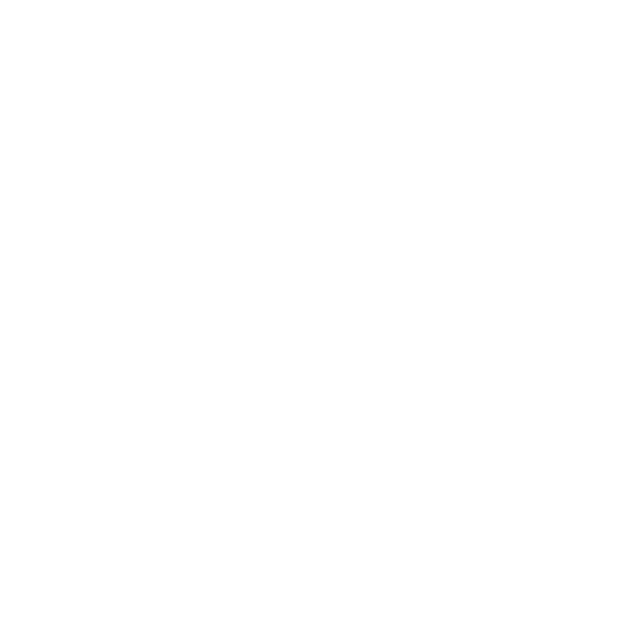
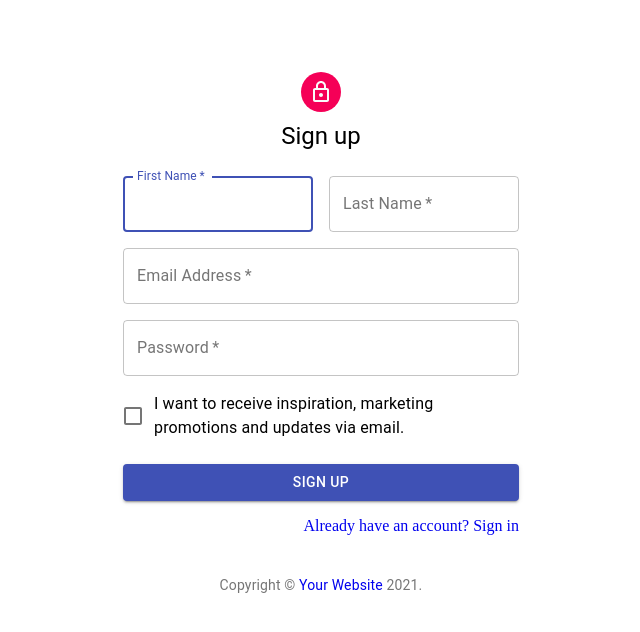
Before and after one commit to Three97/udemy-microfrontends-dashboard, a React app in the folder auth/: page /auth/signup in a window 1280 px wide. Shown: the top 632 px of the page, without its empty margins (319-959 px from the left). Built offline with nearby package versions, Linux system fonts and the light colour scheme.

Commit message:
adds framework for auth microservice;

```diff
--- a/auth/public/index.html
+++ b/auth/public/index.html
@@ -5,7 +5,7 @@
   <meta charset="UTF-8">
   <meta http-equiv="X-UA-Compatible" content="IE=edge">
   <meta name="viewport" content="width=device-width, initial-scale=1.0">
-  <title>Marketing Microfrontend</title>
+  <title>Authentication Microfrontend</title>
 </head>
 <body>
   <div id="_auth-dev-root"></div>
--- a/auth/src/App.js
+++ b/auth/src/App.js
@@ -2,8 +2,8 @@
 import { Switch, Route, Router } from 'react-router-dom';
 import { StylesProvider, createGenerateClassName } from '@material-ui/core/styles';
 
-// import Landing from './components/Landing';
-// import Pricing from './components/Pricing';
+import Signin from './components/Signin';
+import Signup from './components/Signup';
 
 const generateClassName = createGenerateClassName({
   productionPrefix: 'au',
@@ -15,7 +15,8 @@
       <StylesProvider generateClassName={generateClassName}>
         <Router history={history}>
           <Switch>
-
+            <Route path="/auth/signin" component={Signin} />
+            <Route path="/auth/signup" component={Signup} />
           </Switch>
         </Router>
       </StylesProvider>
--- /dev/null
+++ b/auth/src/components/Signin.js
@@ -0,0 +1,118 @@
+import React from 'react';
+import Avatar from '@material-ui/core/Avatar';
+import Button from '@material-ui/core/Button';
+import TextField from '@material-ui/core/TextField';
+import FormControlLabel from '@material-ui/core/FormControlLabel';
+import Checkbox from '@material-ui/core/Checkbox';
+import Grid from '@material-ui/core/Grid';
+import Box from '@material-ui/core/Box';
+import LockOutlinedIcon from '@material-ui/icons/LockOutlined';
+import Typography from '@material-ui/core/Typography';
+import { makeStyles } from '@material-ui/core/styles';
+import Container from '@material-ui/core/Container';
+import { Link } from 'react-router-dom';
+
+function Copyright() {
+  return (
+    <Typography variant="body2" color="textSecondary" align="center">
+      {'Copyright © '}
+      <Link color="inherit" to="/">
+        Your Website
+      </Link>{' '}
+      {new Date().getFullYear()}
+      {'.'}
+    </Typography>
+  );
+}
+
+const useStyles = makeStyles((theme) => ({
+  '@global': {
+    a: {
+      textDecoration: 'none',
+    },
+  },
+  paper: {
+    marginTop: theme.spacing(8),
+    display: 'flex',
+    flexDirection: 'column',
+    alignItems: 'center',
+  },
+  avatar: {
+    margin: theme.spacing(1),
+    backgroundColor: theme.palette.secondary.main,
+  },
+  form: {
+    width: '100%',
+    marginTop: theme.spacing(1),
+  },
+  submit: {
+    margin: theme.spacing(3, 0, 2),
+  },
+}));
+
+export default function SignIn({ onSignIn }) {
+  const classes = useStyles();
+
+  return (
+    <Container component="main" maxWidth="xs">
+      <div className={classes.paper}>
+        <Avatar className={classes.avatar}>
+          <LockOutlinedIcon />
+        </Avatar>
+        <Typography component="h1" variant="h5">
+          Sign in
+        </Typography>
+        <form
+          onSubmit={(e) => e.preventDefault()}
+          className={classes.form}
+          noValidate
+        >
+          <TextField
+            variant="outlined"
+            margin="normal"
+            required
+            fullWidth
+            id="email"
+            label="Email Address"
+            name="email"
+            autoComplete="email"
+            autoFocus
+          />
+          <TextField
+            variant="outlined"
+            margin="normal"
+            required
+            fullWidth
+            name="password"
+            label="Password"
+            type="password"
+            id="password"
+            autoComplete="current-password"
+          />
+          <FormControlLabel
+            control={<Checkbox value="remember" color="primary" />}
+            label="Remember me"
+          />
+          <Button
+            type="submit"
+            fullWidth
+            variant="contained"
+            color="primary"
+            className={classes.submit}
+            onClick={onSignIn}
+          >
+            Sign In
+          </Button>
+          <Grid container>
+            <Grid item>
+              <Link to="/auth/signup">{"Don't have an account? Sign Up"}</Link>
+            </Grid>
+          </Grid>
+        </form>
+      </div>
+      <Box mt={8}>
+        <Copyright />
+      </Box>
+    </Container>
+  );
+}
--- /dev/null
+++ b/auth/src/components/Signup.js
@@ -0,0 +1,143 @@
+import React from 'react';
+import Avatar from '@material-ui/core/Avatar';
+import Button from '@material-ui/core/Button';
+import TextField from '@material-ui/core/TextField';
+import FormControlLabel from '@material-ui/core/FormControlLabel';
+import Checkbox from '@material-ui/core/Checkbox';
+import Grid from '@material-ui/core/Grid';
+import Box from '@material-ui/core/Box';
+import LockOutlinedIcon from '@material-ui/icons/LockOutlined';
+import Typography from '@material-ui/core/Typography';
+import { makeStyles } from '@material-ui/core/styles';
+import Container from '@material-ui/core/Container';
+import { Link } from 'react-router-dom';
+
+function Copyright() {
+  return (
+    <Typography variant="body2" color="textSecondary" align="center">
+      {'Copyright © '}
+      <Link to="/">Your Website</Link> {new Date().getFullYear()}
+      {'.'}
+    </Typography>
+  );
+}
+
+const useStyles = makeStyles((theme) => ({
+  '@global': {
+    a: {
+      textDecoration: 'none',
+    },
+  },
+  paper: {
+    marginTop: theme.spacing(8),
+    display: 'flex',
+    flexDirection: 'column',
+    alignItems: 'center',
+  },
+  avatar: {
+    margin: theme.spacing(1),
+    backgroundColor: theme.palette.secondary.main,
+  },
+  form: {
+    width: '100%',
+    marginTop: theme.spacing(3),
+  },
+  submit: {
+    margin: theme.spacing(3, 0, 2),
+  },
+}));
+
+export default function SignUp({ onSignIn }) {
+  const classes = useStyles();
+
+  return (
+    <Container component="main" maxWidth="xs">
+      <div className={classes.paper}>
+        <Avatar className={classes.avatar}>
+          <LockOutlinedIcon />
+        </Avatar>
+        <Typography component="h1" variant="h5">
+          Sign up
+        </Typography>
+        <form
+          onSubmit={(e) => e.preventDefault()}
+          className={classes.form}
+          noValidate
+        >
+          <Grid container spacing={2}>
+            <Grid item xs={12} sm={6}>
+              <TextField
+                autoComplete="fname"
+                name="firstName"
+                variant="outlined"
+                required
+                fullWidth
+                id="firstName"
+                label="First Name"
+                autoFocus
+              />
+            </Grid>
+            <Grid item xs={12} sm={6}>
+              <TextField
+                variant="outlined"
+                required
+                fullWidth
+                id="lastName"
+                label="Last Name"
+                name="lastName"
+                autoComplete="lname"
+              />
+            </Grid>
+            <Grid item xs={12}>
+              <TextField
+                variant="outlined"
+                required
+                fullWidth
+                id="email"
+                label="Email Address"
+                name="email"
+                autoComplete="email"
+              />
+            </Grid>
+            <Grid item xs={12}>
+              <TextField
+                variant="outlined"
+                required
+                fullWidth
+                name="password"
+                label="Password"
+                type="password"
+                id="password"
+                autoComplete="current-password"
+              />
+            </Grid>
+            <Grid item xs={12}>
+              <FormControlLabel
+                control={<Checkbox value="allowExtraEmails" color="primary" />}
+                label="I want to receive inspiration, marketing promotions and updates via email."
+              />
+            </Grid>
+          </Grid>
+          <Button
+            type="submit"
+            fullWidth
+            variant="contained"
+            color="primary"
+            className={classes.submit}
+            onClick={onSignIn}
+          >
+            Sign Up
+          </Button>
+          <Grid container justify="flex-end">
+            <Grid item>
+              <Link to="/auth/signin">Already have an account? Sign in</Link>
+            </Grid>
+          </Grid>
+        </form>
+      </div>
+      <Box mt={5}>
+        <Copyright />
+      </Box>
+    </Container>
+  );
+}
```
